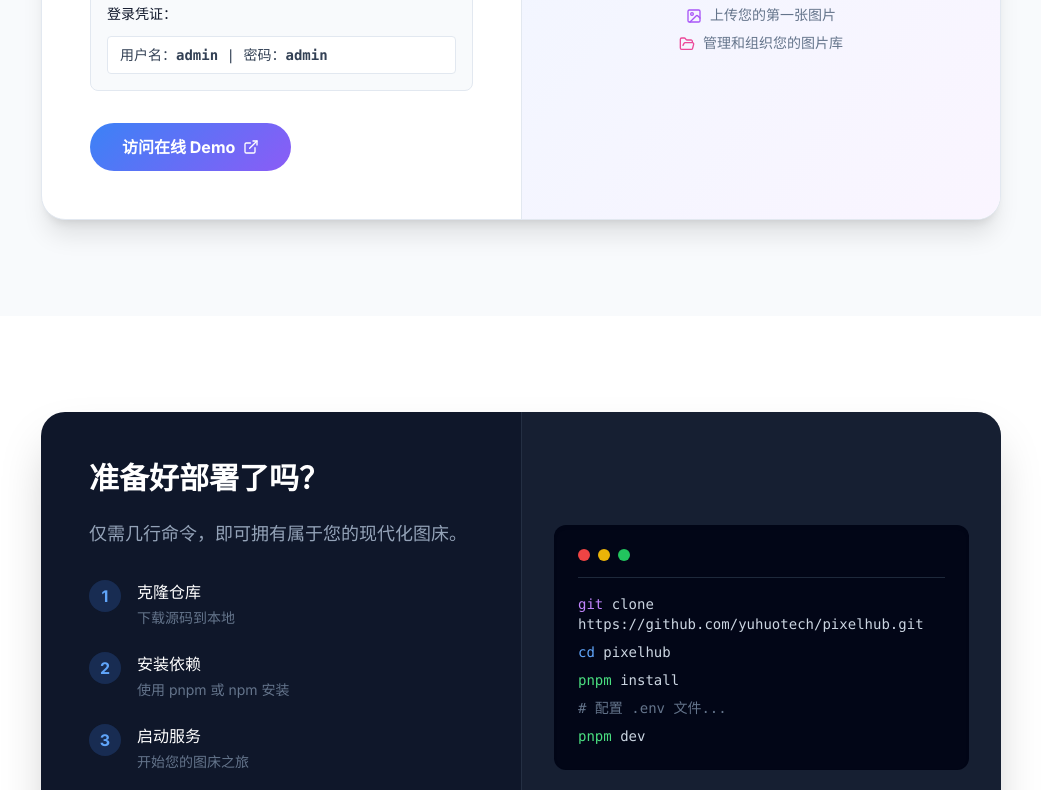
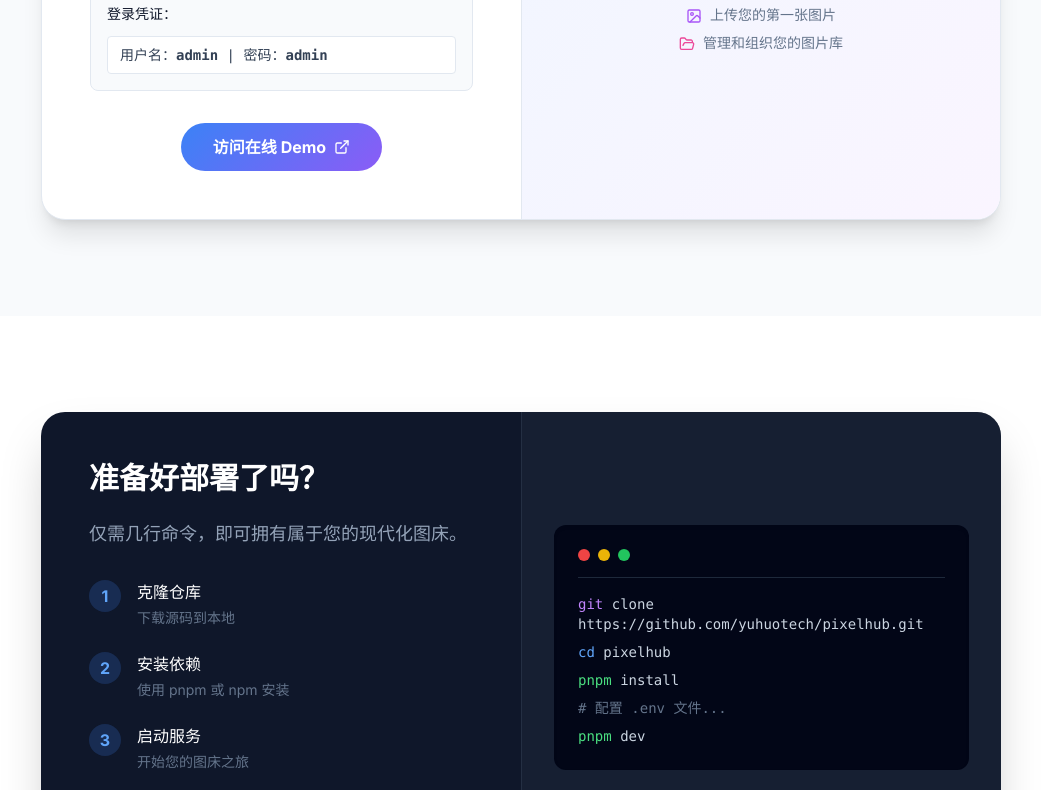
Before and after one commit to yuhuotech/pixelhub-web, a plain HTML site: page index.html in a window 1280 px wide. Shown: the part 3486-4276 px from the top of the page, without its empty margins (119-1160 px from the left). Drawn offline with nearby package versions, Linux system fonts and the light colour scheme.

Commit message:
居中对齐

```diff
--- a/index.html
+++ b/index.html
@@ -319,19 +319,25 @@
                         </div>
 
                         <div class="bg-slate-50 border border-slate-200 rounded-lg p-4 mb-8">
-                            <p class="text-sm text-slate-600 mb-3"><span class="font-medium text-slate-900">登录凭证：</span></p>
-                            <p class="font-mono text-sm text-slate-700 bg-white px-3 py-2 rounded border border-slate-200">
+                            <p class="text-sm text-slate-600 mb-3"><span class="font-medium text-slate-900">登录凭证：</span>
+                            </p>
+                            <p
+                                class="font-mono text-sm text-slate-700 bg-white px-3 py-2 rounded border border-slate-200">
                                 用户名：<span class="font-bold">admin</span> | 密码：<span class="font-bold">admin</span>
                             </p>
                         </div>
 
-                        <a href="https://pixelhub-demo.vercel.app/" target="_blank"
-                            class="inline-flex items-center gap-2 px-8 py-3 text-base font-bold text-white transition-all duration-200 gradient-bg rounded-full hover:shadow-lg hover:shadow-blue-500/30 transform hover:-translate-y-1">
-                            访问在线 Demo
-                            <i data-lucide="external-link" class="w-4 h-4"></i>
-                        </a>
+                        <div style="text-align: center;">
+                            <a href="https://pixelhub-demo.vercel.app/" target="_blank"
+                                class="inline-flex items-center gap-2 px-8 py-3 text-base font-bold text-white transition-all duration-200 gradient-bg rounded-full hover:shadow-lg hover:shadow-blue-500/30 transform hover:-translate-y-1">
+                                访问在线 Demo
+                                <i data-lucide="external-link" class="w-4 h-4"></i>
+                            </a>
+                        </div>
+
                     </div>
-                    <div class="bg-gradient-to-br from-blue-50 to-purple-50 p-10 md:p-12 flex items-center justify-center border-l border-slate-200">
+                    <div
+                        class="bg-gradient-to-br from-blue-50 to-purple-50 p-10 md:p-12 flex items-center justify-center border-l border-slate-200">
                         <div class="text-center">
                             <i data-lucide="play-circle" class="w-24 h-24 text-blue-400 mx-auto mb-6 opacity-80"></i>
                             <h4 class="text-xl font-bold text-slate-900 mb-2">准备好了吗？</h4>
```
